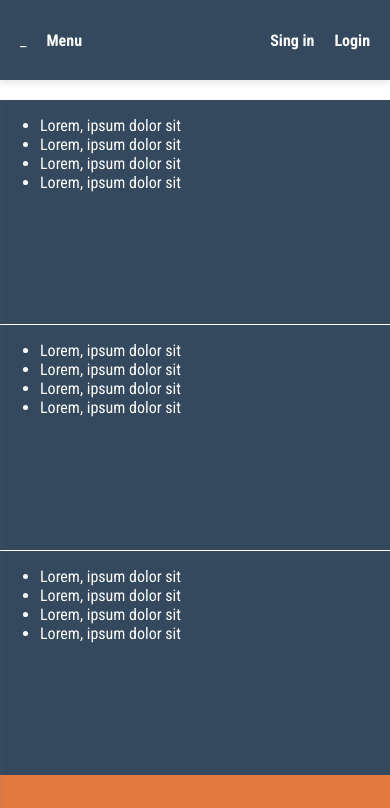
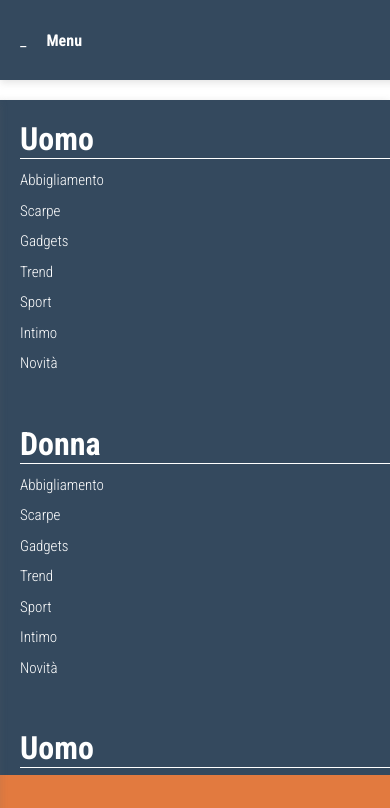
Before and after one commit to Pablo99-png/caso, a plain HTML site: page index.html in a window 390 px wide. Both pictures are taken after a click on the element "Menu". Shown: the top 808 px of the page. Drawn offline with Linux system fonts and the light colour scheme.

Commit message:
Add files via upload

```diff
--- a/index.html
+++ b/index.html
@@ -97,28 +97,48 @@
             </div>
             <div class="menu1Effettivo">
                 <div class="menu1SX">
-                    <ul>
-                        <li>Lorem, ipsum dolor sit </li>
-                        <li>Lorem, ipsum dolor sit </li>
-                        <li>Lorem, ipsum dolor sit </li>
-                        <li>Lorem, ipsum dolor sit </li>
-                    </ul>
+                    <div class="boxMenu">
+                        <h1 class="titoloMenu">Uomo</h1>
+                    </div>
+                    <div class="boxCategorie">
+                        <h2 class="categoriaMenu">Abbigliamento</h2>
+                        <h2 class="categoriaMenu">Scarpe</h2>
+                        <h2 class="categoriaMenu">Gadgets</h2>
+                        <h2 class="categoriaMenu">Trend</h2>
+                        <h2 class="categoriaMenu">Sport</h2>
+                        <h2 class="categoriaMenu">Intimo</h2>
+                        <h2 class="categoriaMenu">Novità</h2>
+                    </div>
                 </div>
+
                 <div class="menu1SX">
-                    <ul>
-                        <li>Lorem, ipsum dolor sit </li>
-                        <li>Lorem, ipsum dolor sit </li>
-                        <li>Lorem, ipsum dolor sit </li>
-                        <li>Lorem, ipsum dolor sit </li>
-                    </ul>
+                    <div class="boxMenu">
+                        <h1 class="titoloMenu">Donna</h1>
+                    </div>
+                    <div class="boxCategorie">
+                        <h2 class="categoriaMenu">Abbigliamento</h2>
+                        <h2 class="categoriaMenu">Scarpe</h2>
+                        <h2 class="categoriaMenu">Gadgets</h2>
+                        <h2 class="categoriaMenu">Trend</h2>
+                        <h2 class="categoriaMenu">Sport</h2>
+                        <h2 class="categoriaMenu">Intimo</h2>
+                        <h2 class="categoriaMenu">Novità</h2>
+                    </div>
                 </div>
+
                 <div class="menu1DX">
-                    <ul>
-                        <li>Lorem, ipsum dolor sit </li>
-                        <li>Lorem, ipsum dolor sit </li>
-                        <li>Lorem, ipsum dolor sit </li>
-                        <li>Lorem, ipsum dolor sit </li>
-                    </ul>
+                    <div class="boxMenu">
+                        <h1 class="titoloMenu">Uomo</h1>
+                    </div>
+                    <div class="boxCategorie">
+                        <h2 class="categoriaMenu">Abbigliamento</h2>
+                        <h2 class="categoriaMenu">Scarpe</h2>
+                        <h2 class="categoriaMenu">Gadgets</h2>
+                        <h2 class="categoriaMenu">Trend</h2>
+                        <h2 class="categoriaMenu">Sport</h2>
+                        <h2 class="categoriaMenu">Intimo</h2>
+                        <h2 class="categoriaMenu">Novità</h2>
+                    </div>
                 </div>
             </div>
             <div class="singIn">Sing in</div>
--- a/logica.js
+++ b/logica.js
@@ -10,7 +10,7 @@ let restoPag = document.querySelector('.restoPag');
 let menu1 = document.querySelector('.menu1Effettivo');
 let barraWrapper = document.querySelector('.barraWrapper');
 let apriBarraLaterale = document.querySelector('.apriBarraLaterale');
-
+let body = document.querySelector('body');
 
 function apriBarraLat(){
     if(barraLat.classList.contains('barraLatAperta')) return;
@@ -54,14 +54,15 @@ barraLat.addEventListener('mouseleave',chiudiBarraLat);
 
 for(let i = 0; i < elementoGenericoBarraLaterale.length; i++){
     elementoGenericoBarraLaterale[i].addEventListener('mouseenter',function (){
-        this.style.height = '30%';
-        let s = elementoAncoraPiuInternoEXP[i].classList.remove('nascondiElemento');
+        this.style.minHeight = '40%';
+        elementoAncoraPiuInternoEXP[i].classList.remove('nascondiElemento');
         elementoAncoraPiuInterno[i].classList.toggle('nascondiElemento');
     });
 }
+
 for(let i = 0; i < elementoGenericoBarraLaterale.length; i++){
     elementoGenericoBarraLaterale[i].addEventListener('mouseleave',function (){
-        this.style.height = '80px';
+        this.style.minHeight = '80px';
         elementoAncoraPiuInternoEXP[i].classList.toggle('nascondiElemento');
         elementoAncoraPiuInterno[i].classList.remove('nascondiElemento');
     });
@@ -89,7 +90,7 @@ window.addEventListener('scroll',function (e){
     if(this.scrollY > 80 && scrolled == false){
         barraSuperiore.classList.toggle('barraSuperioreScrolled');
         scrolled = true;
-        menu1.style.width = 'calc(100% - 400px)';
+        if(screen.width > 950) menu1.style.width = 'calc(100% - 400px)';
     }else if(this.scrollY < 80 ){
         barraSuperiore.classList.remove('barraSuperioreScrolled');
         scrolled = false;
@@ -118,11 +119,13 @@ window.addEventListener('scroll',function (e){
 let aperto = false;
 menu1Button.addEventListener('click',function (){
     if(aperto == false){
-        if(window.scrollY == 0) restoPag.style.marginTop = '420px';
+        if(window.scrollY == 0 && screen.width > 950) restoPag.style.marginTop = '420px';
+        if(screen.width < 950) body.style.overflow = 'hidden';
         menu1.style.marginLeft = '';
         menu1.style.opacity = 1;
         aperto = true;
     }else{
+        if(screen.width < 950 || body.style.overflow == 'hidden') body.style.overflow = 'scroll';
         restoPag.style.marginTop = '100px';
         menu1.style.marginLeft = '100%';
         menu1.style.opacity = 0;
--- a/stile.css
+++ b/stile.css
@@ -108,6 +108,7 @@ body{
 .barraSuperiore{
     height: 80px;
     width: 100%;
+    min-width: 850px;
     border-bottom-left-radius: 20px;
     border-top-left-radius: 20px;
     background-color: var(--colore2);
@@ -115,6 +116,7 @@ body{
     z-index: 1000;
     display: flex;
     flex-direction: row;
+
 }
 .barraSuperioreScrolled{
     width: calc(100% - 400px);
@@ -165,16 +167,21 @@ body{
         height: 80vh;
         flex-direction: column;
         gap: 0px;
+        overflow-y: scroll;
+        border-radius: 0%;
+
     }
     html .menu1SX, html .menu1DX{
         height: 100%;
         width: 100%;
-        border-radius: 0px;
+        border-radius: 0px !important;
 
     }
     html .menu1SX{
-        border-bottom: 1px white solid;
+        /* border-bottom: 1px white solid; */
+
     }
+
     html .restoPag{
         border-radius: 0px;
         margin-left: 0%;
@@ -192,7 +199,19 @@ body{
         min-height: 100px;
         width: 100%;
         display: flex;
-        padding: 20px;
+        padding: 10px;
+
+    }
+    html .elementoVerticale{
+        height:fit-content;
+        width: fit-content;
+        margin-left: auto !important;
+        margin-right: auto !important;
+        margin-bottom: 20px;
+        transform: rotate(90deg);
+        color: var(--coloreChiaro);
+        text-shadow: rgba(99, 99, 99, 0.2) 0px 2px 8px 0px;
+        cursor: pointer;
 
     }
   }
@@ -300,6 +319,7 @@ body{
     opacity: 1;
     margin-right: -100vw;
     opacity: 0;
+    min-width: 850px;
 }
 
 
@@ -316,3 +336,21 @@ body{
     border-radius: 20px;
 
 }
+.menu1DX, .menu1SX{
+    padding: 20px;
+    color: white;
+}
+.titoloMenu{
+    margin: 0px;
+}
+.boxMenu{
+    border-bottom: 1px white solid;
+}
+.boxCategorie{
+    height: auto;
+    width: 100%;
+}
+.categoriaMenu{
+    font-weight: 200;
+    font-size: 15px;
+}
```
